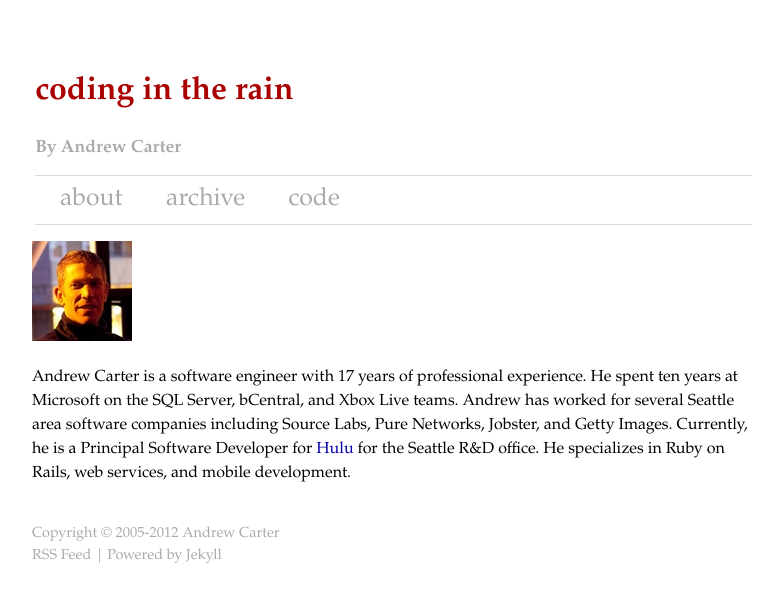
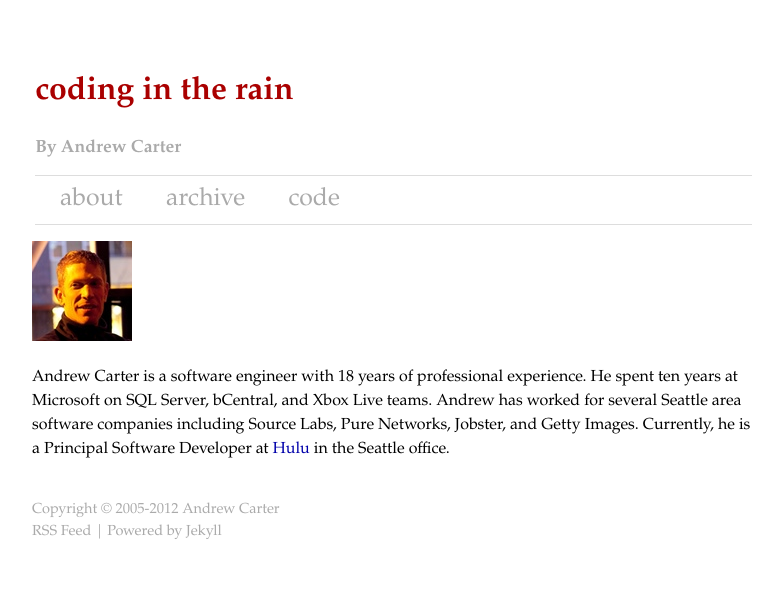
Before and after one commit to ascarter/ascarter.github.io, a Jekyll site: the page built from bio.markdown, in a window 1280 px wide. Shown: the top 602 px of the page, without its empty margins (248-1029 px from the left). Built offline with Jekyll 4.4.1, drawn with Linux system fonts in a browser that asks for light colours; Markdown is read by kramdown in place of the engine named in the settings.

Commit message:
Updated bio

```diff
--- a/bio.markdown
+++ b/bio.markdown
@@ -5,6 +5,6 @@ title: bio
 
 <span id="about-portrait"><img src="images/about-portrait.jpg" alt="Portrait of Andrew Carter" /></span>
 
-Andrew Carter is a software engineer with 17 years of professional experience. He spent ten years at Microsoft on the SQL Server, bCentral, and Xbox Live teams. Andrew has worked for several Seattle area software companies including Source Labs, Pure Networks, Jobster, and Getty Images. Currently, he is a Principal Software Developer for [Hulu][hulu] for the Seattle R&D office. He specializes in Ruby on Rails, web services, and mobile development.
+Andrew Carter is a software engineer with 18 years of professional experience. He spent ten years at Microsoft on SQL Server, bCentral, and Xbox Live teams. Andrew has worked for several Seattle area software companies including Source Labs, Pure Networks, Jobster, and Getty Images. Currently, he is a Principal Software Developer at [Hulu][1] in the Seattle office.
 
-[hulu]: http://hulu.com
+[1]: http://hulu.com
```
